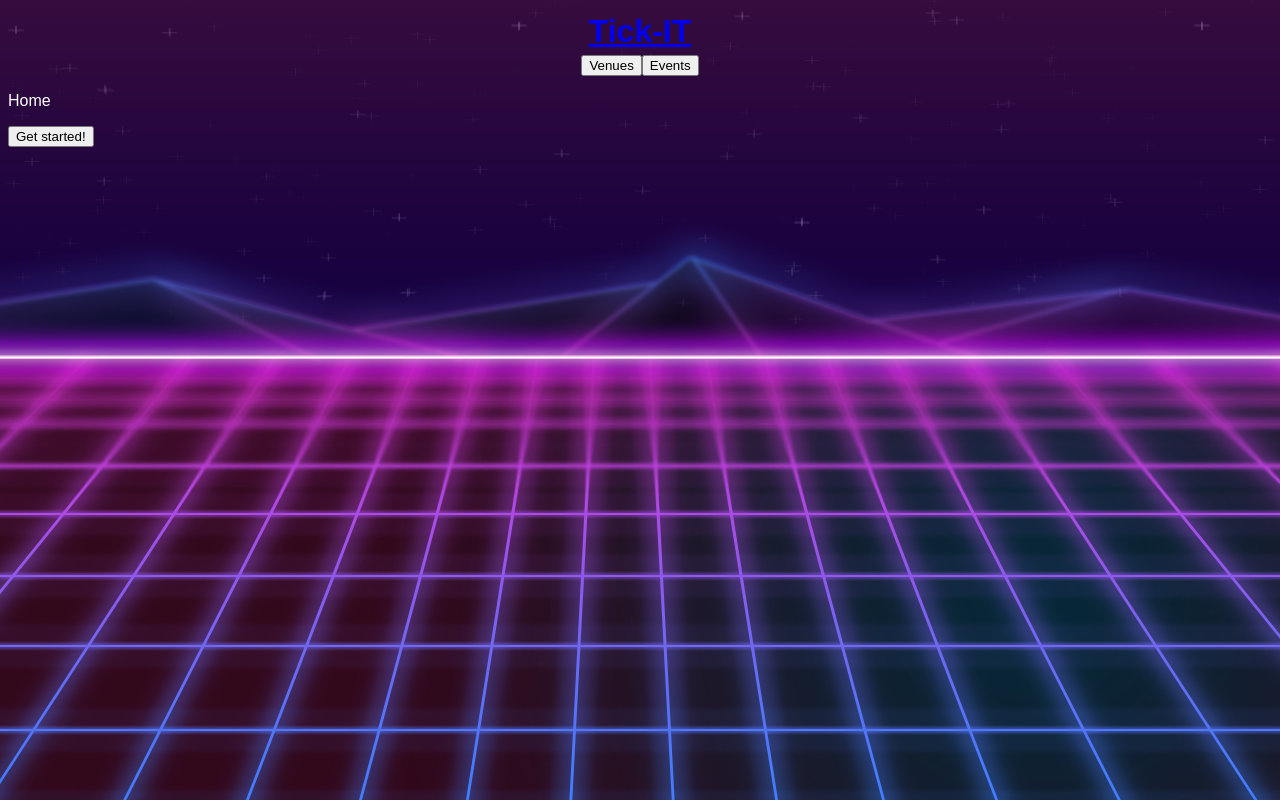
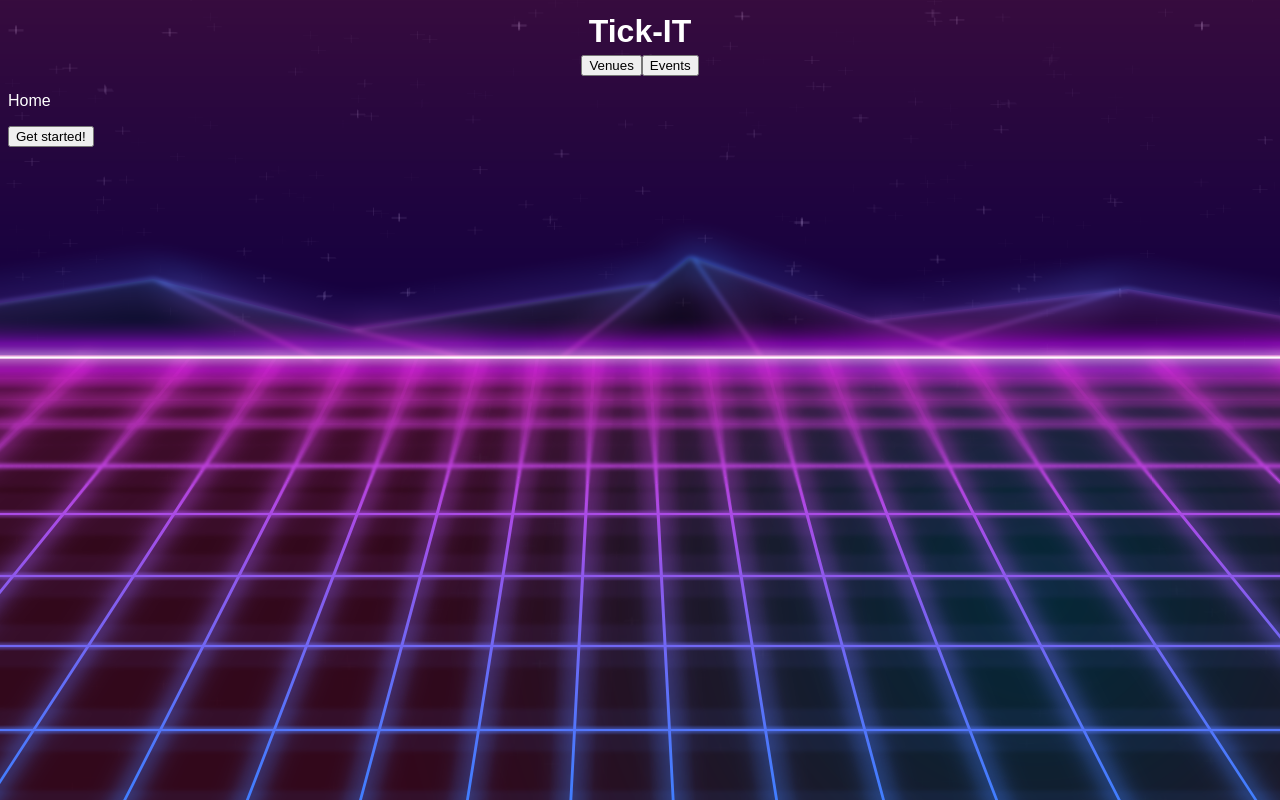
Before and after one commit to AbeGue02/tick-it, a React (Vite) app in the folder front-end/tick-it/: page / in a window 1280 px wide. Built offline with nearby package versions, Linux system fonts and the light colour scheme; a web font is replaced by a local one.

Commit message:
onClicks done

```diff
--- a/front-end/tick-it/src/components/Header.jsx
+++ b/front-end/tick-it/src/components/Header.jsx
@@ -8,12 +8,12 @@ export default function Header() {
 
     return (
         <header className="headerContainer">
-            <Link to='/' className='home-button'>
-            <h1>Tick-IT</h1>
-            </Link>
+
+            <h1 onClick={() => navigate('/')}>Tick-IT</h1>
+
             <nav>
-            <Link to='/venues' className='venue-button'><button onClick={() => navigate('/venues')}>Venues</button></Link>
-            <Link to='/events' className='event-button'><button>Events</button></Link>
+            <button onClick={() => navigate('/venues')}>Venues</button>
+            <button onClick={() => navigate('/events')}>Events</button>
             </nav>
         </header>
     )
```
